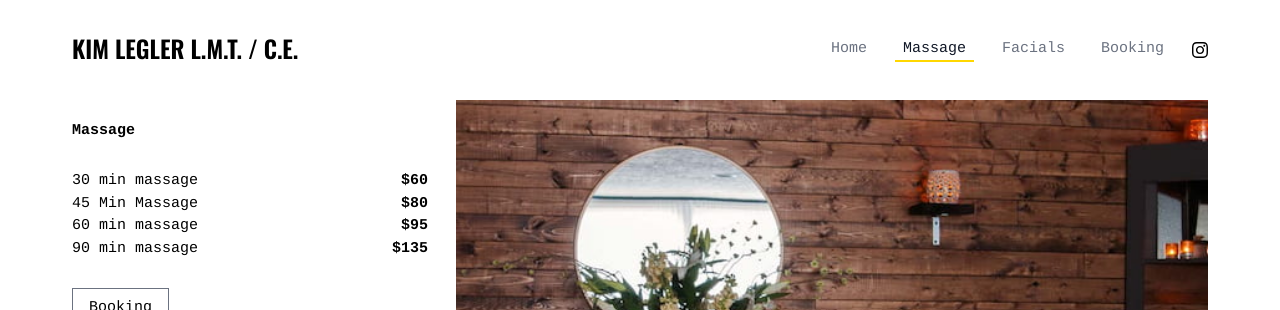
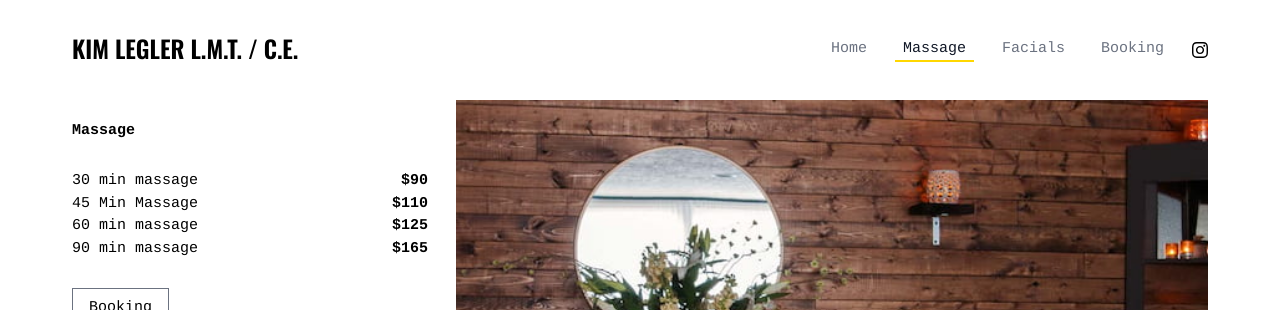
Before and after one commit to ryanlegler/aldercrest, a Next.js app: page /massage in a window 1280 px wide. Shown: the top 310 px of the page. Built offline with nearby package versions, Linux system fonts and the light colour scheme.

Commit message:
increase pricing 30 dollars

```diff
--- a/src/app/facials/page.tsx
+++ b/src/app/facials/page.tsx
@@ -13,19 +13,19 @@ export default function Facials() {
                     <ol>
                         <li className="flex justify-between">
                             <span>30 min holistic facial </span>
-                            <span className="font-bold place-items-end"> $65</span>
+                            <span className="font-bold place-items-end"> $95</span>
                         </li>
                         <li className="flex justify-between">
                             <span>45 min holistic facial </span>
-                            <span className="font-bold"> $85</span>
+                            <span className="font-bold"> $115</span>
                         </li>
                         <li className="flex justify-between">
                             <span>60 min holistic facial </span>
-                            <span className="font-bold"> $105</span>
+                            <span className="font-bold"> $135</span>
                         </li>
                         <li className="flex justify-between">
                             <span>90 min holistic facial </span>
-                            <span className="font-bold"> $150</span>
+                            <span className="font-bold"> $180</span>
                         </li>
                     </ol>
                     <StyledButton href="/booking/" className="flex items-center gap-2">
--- a/src/app/massage/page.tsx
+++ b/src/app/massage/page.tsx
@@ -13,19 +13,19 @@ export default function Home() {
                     <ol>
                         <li className="flex justify-between">
                             <span>30 min massage </span>
-                            <span className="font-bold"> $60</span>
+                            <span className="font-bold"> $90</span>
                         </li>
                         <li className="flex justify-between">
                             <span>45 Min Massage </span>
-                            <span className="font-bold"> $80</span>
+                            <span className="font-bold"> $110</span>
                         </li>
                         <li className="flex justify-between">
                             <span>60 min massage </span>
-                            <span className="font-bold"> $95</span>
+                            <span className="font-bold"> $125</span>
                         </li>
                         <li className="flex justify-between">
                             <span>90 min massage </span>
-                            <span className="font-bold"> $135</span>
+                            <span className="font-bold"> $165</span>
                         </li>
                     </ol>
                     <StyledButton href="/booking/">Booking</StyledButton>
```
